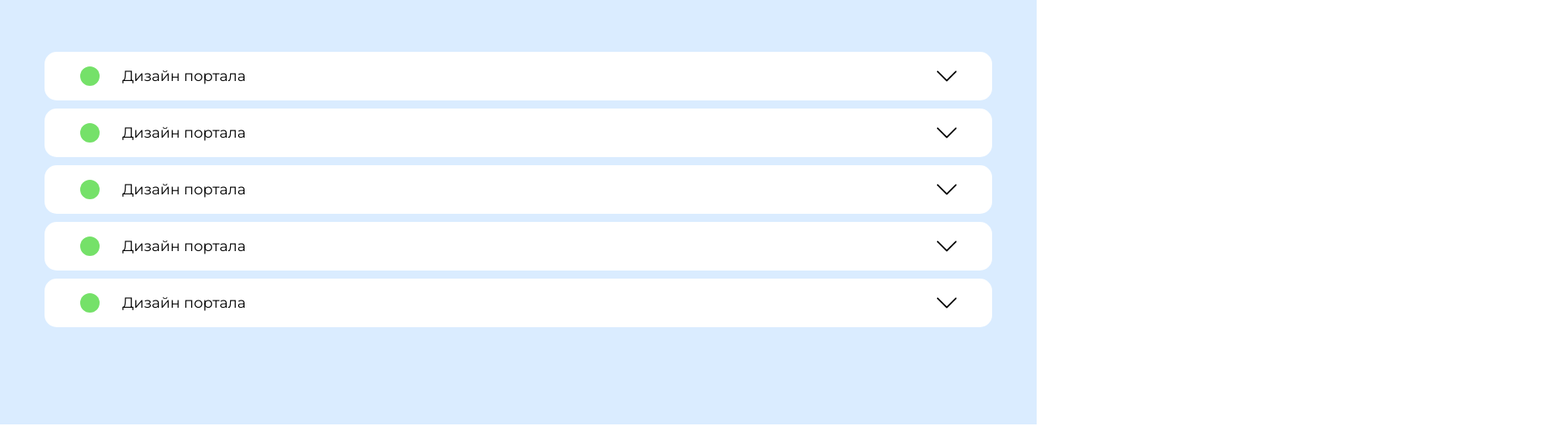
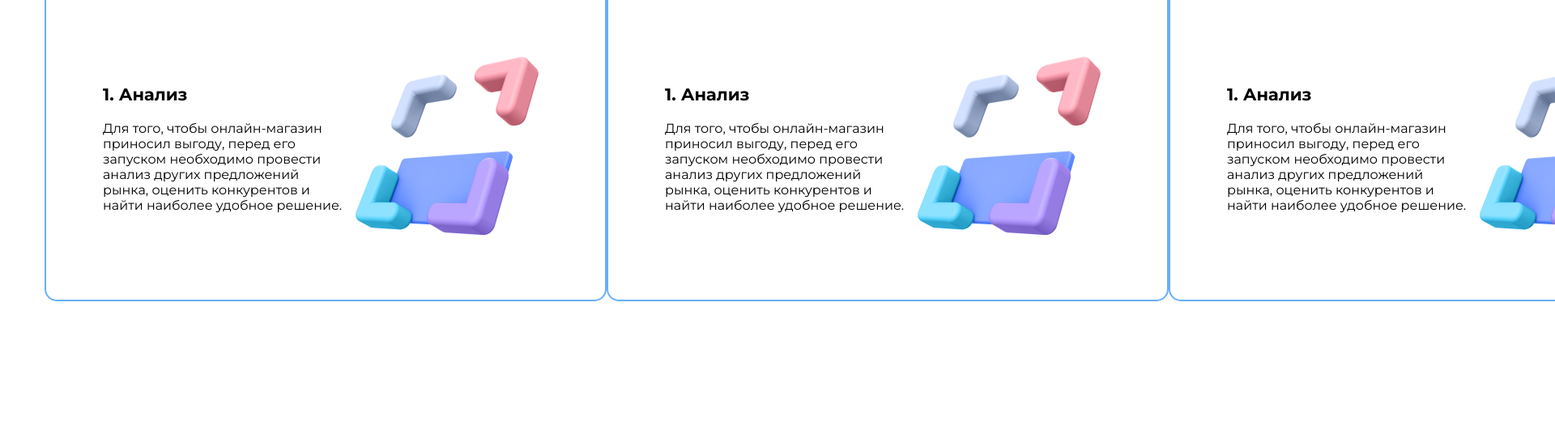
Before and after one commit to titoan/2dbl_test-task, a website: page src/pug/index.pug in a window 1280 px wide. Shown: the part 274-800 px from the top of the page at 81% size, 1920 px wide, since content can reach past the window. Drawn offline with nearby package versions, Linux system fonts and the light colour scheme; files that its build step writes are made by us from their sources; files whose address does not match are found by name.

Commit message:
add card

```diff
--- /dev/null
+++ b/src/pug/_mixins.pug
@@ -0,0 +1,7 @@
+mixin card(data = [])
+    .card
+        .card__content
+            p.card__title 1. Анализ
+            p.card__text Для того, чтобы онлайн-магазин приносил выгоду, перед его запуском необходимо провести анализ других предложений рынка, оценить конкурентов и найти наиболее удобное решение.
+        .card__img
+            img(src="img/step-card-img_1.svg" alt="step-img")
--- /dev/null
+++ b/src/pug/_steps.pug
@@ -0,0 +1,8 @@
+.steps
+    .content-container
+        h2.steps__title Этапы разработки интернет-магазина
+        .row
+            +card()
+            +card()
+            +card()
+            +card()
--- a/src/pug/index.pug
+++ b/src/pug/index.pug
@@ -7,8 +7,10 @@ html(lang="en")
         link(rel="stylesheet", href="css/styles.css")
         title 2dbl
     body
+        include _mixins
         include _menu
         //- include _main
-        include _service
+        //- include _service
+        include _steps
 
         script(src="js/main.js")
--- /dev/null
+++ b/src/scss/_steps.scss
@@ -0,0 +1,27 @@
+.steps{
+    padding: 120px 0;
+
+    &__title{
+        text-align: center;
+    }
+}
+
+
+.card {
+    border: 2px solid #67aefc;
+    border-radius: 15px;
+    display: flex;
+    padding: 70px 70px 60px 70px;
+    align-items: center;
+    flex: 0 0 auto;
+
+    &__title{
+        font-weight: 700;
+        font-size: 21px;
+        margin-bottom: 20px;
+    }
+
+    &__text{
+        width: 300px;
+    }
+}
--- a/src/scss/styles.scss
+++ b/src/scss/styles.scss
@@ -61,3 +61,4 @@ p{margin: 0;}
 @import "menu";
 @import "main";
 @import "service";
+@import "steps";
```
Also changed, not shown: dist/css/styles.css, dist/img/step-card-img_1.svg (added), dist/index.html, src/img/step-card-img_1.svg (added).
